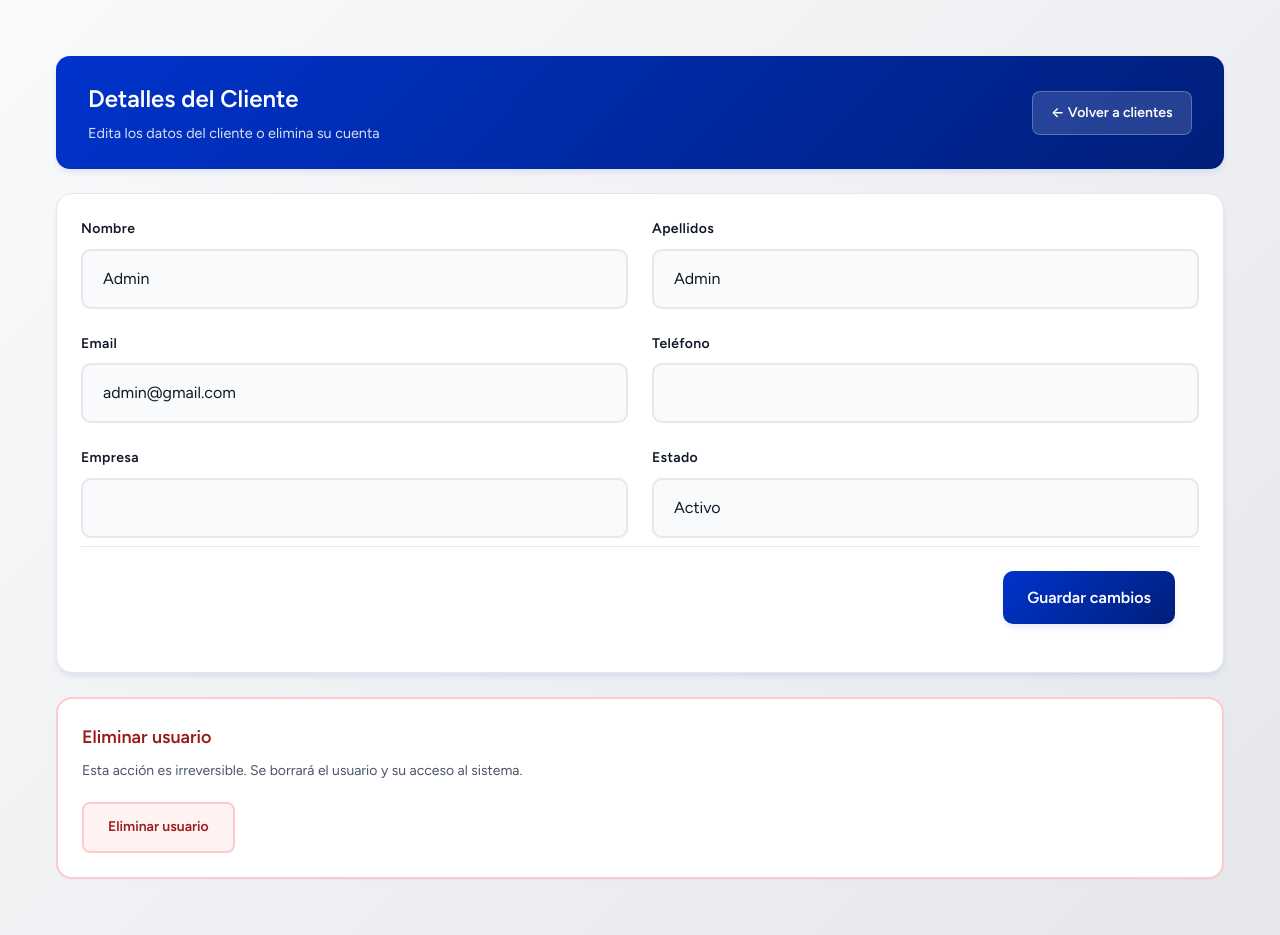
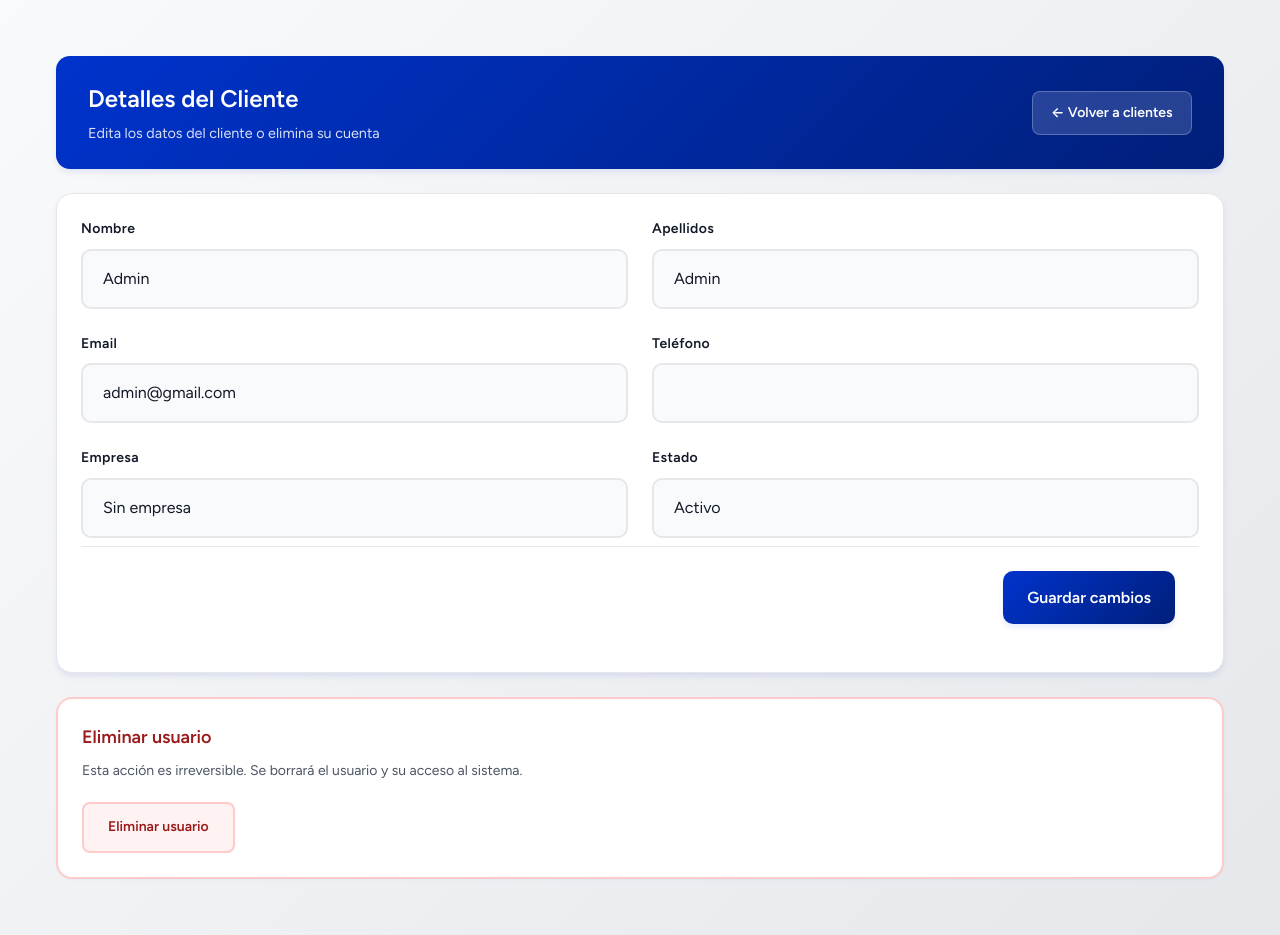
Before and after one commit to abrahammc04-git/delineante-project-manager, a Laravel app: page /usuarios/1 in a window 1280 px wide. Run offline with Laravel 12, Linux system fonts and the light colour scheme; a user stored in the database is signed in; data comes from the database, SQL or seed files in the repository; style sheets or scripts are compiled from the project's sources; some libraries are stand-ins or nearby versions.

Commit message:
fix: corregir columna Empresa en usuarios/index y formulario de edicion
- User::fillable: quitar 'empresa' (columna eliminada), añadir 'id_empresa'
- Accessor getTelefonoAttribute: normalizar string 'NULL' a null
- UsuarioController::show(): pasar lista de empresas a la vista
- usuarios/index.blade.php: mostrar empresa->nombre_empresa en vez del objeto
- usuarios/show.blade.php: sustituir input texto roto por select de empresas (id_empresa)

Co-Authored-By: Claude Sonnet 4.6 <noreply@anthropic.com>

```diff
--- a/app/Http/Controllers/UsuarioController.php
+++ b/app/Http/Controllers/UsuarioController.php
@@ -72,7 +72,8 @@ class UsuarioController extends Controller
             abort(403, 'No tienes permiso para ver este usuario.');
         }
 
-        return view('usuarios.show', compact('usuario'));
+        $empresas = Empresa::orderBy('nombre_empresa')->get();
+        return view('usuarios.show', compact('usuario', 'empresas'));
     }
 
     public function update(Request $request, User $usuario)
--- a/app/Models/User.php
+++ b/app/Models/User.php
@@ -22,7 +22,7 @@ class User extends Authenticatable
         'apellidos',
         'email',
         'telefono',
-        'empresa',
+        'id_empresa',
         'password_hash',
         'rol',
         'activo',
@@ -56,6 +56,12 @@ class User extends Authenticatable
     public function proyectos()
     {
         return $this->hasMany(Proyecto::class, 'id_usuario', 'id_usuario');
+    }
+
+    // Normalizar el valor "NULL" string que puede quedar en la BD de teléfonos vacíos
+    public function getTelefonoAttribute($value)
+    {
+        return $value === 'NULL' ? null : $value;
     }
 
     // Helper: verificar si es admin
--- a/resources/views/usuarios/index.blade.php
+++ b/resources/views/usuarios/index.blade.php
@@ -77,7 +77,7 @@
                             </td>
                             <td>{{ $u->email }}</td>
                             <td>{{ $u->telefono ?? '-' }}</td>
-                            <td>{{ $u->empresa ?? '-' }}</td>
+                            <td>{{ $u->empresa?->nombre_empresa ?? '-' }}</td>
                             <td>
                                 @if($u->activo)
                                 <span class="badge badge-completed">Activo</span>
--- a/resources/views/usuarios/show.blade.php
+++ b/resources/views/usuarios/show.blade.php
@@ -58,10 +58,17 @@
                     </div>
 
                     <div class="form-group">
-                        <label class="form-label" for="empresa">Empresa</label>
-                        <input class="form-input" id="empresa" name="empresa" type="text"
-                               value="{{ old('empresa', $usuario->empresa) }}">
-                        @error('empresa') <div class="form-error">{{ $message }}</div> @enderror
+                        <label class="form-label" for="id_empresa">Empresa</label>
+                        <select class="form-input" id="id_empresa" name="id_empresa">
+                            <option value="">Sin empresa</option>
+                            @foreach($empresas as $emp)
+                                <option value="{{ $emp->id_empresa }}"
+                                    @selected(old('id_empresa', $usuario->id_empresa) == $emp->id_empresa)>
+                                    {{ $emp->nombre_empresa }}
+                                </option>
+                            @endforeach
+                        </select>
+                        @error('id_empresa') <div class="form-error">{{ $message }}</div> @enderror
                     </div>
 
                     <div class="form-group">
```
